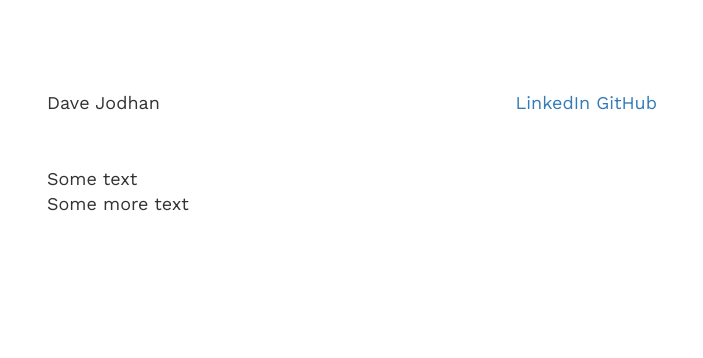
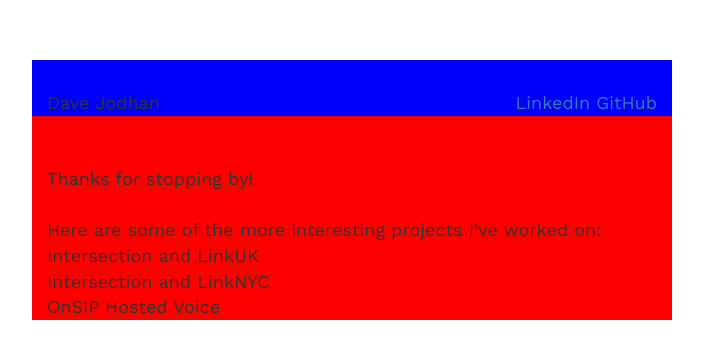
Before and after one commit to daveswork/portfolio, a plain HTML site: page index.html in a window 1280 px wide. Shown: the whole page, without its empty margins (288-991 px from the left). Drawn offline with nearby package versions, Linux system fonts and the light colour scheme.

Commit message:
Added some content, not much change to formatting.

```diff
--- a/css/main.css
+++ b/css/main.css
@@ -21,6 +21,7 @@ a{
 .pageHeader{
   vertical-align: middle;
   padding-top: 30px;
+  background-color: blue;
 }
 
 .leftNav{
@@ -37,6 +38,7 @@ a{
   clear: both;
   padding-top: 50px;
   text-align: left;
+  background-color: red;
 }
 
 .hide{
--- a/index.html
+++ b/index.html
@@ -21,9 +21,16 @@
     </div>
   </div>
   <div class="container main">
-     Some text </br>
-
-     Some more text</br>
+      Thanks for stopping by!</br>
+      </br>
+      Here are some of the more interesting projects I've worked on:</br>
+      <div>
+        Intersection and LinkUK</br>
+        Intersection and LinkNYC</br>
+      </div>
+      <div>
+        OnSIP Hosted Voice</br>
+      </div>
   </div>
 </body>
 </html>
```
